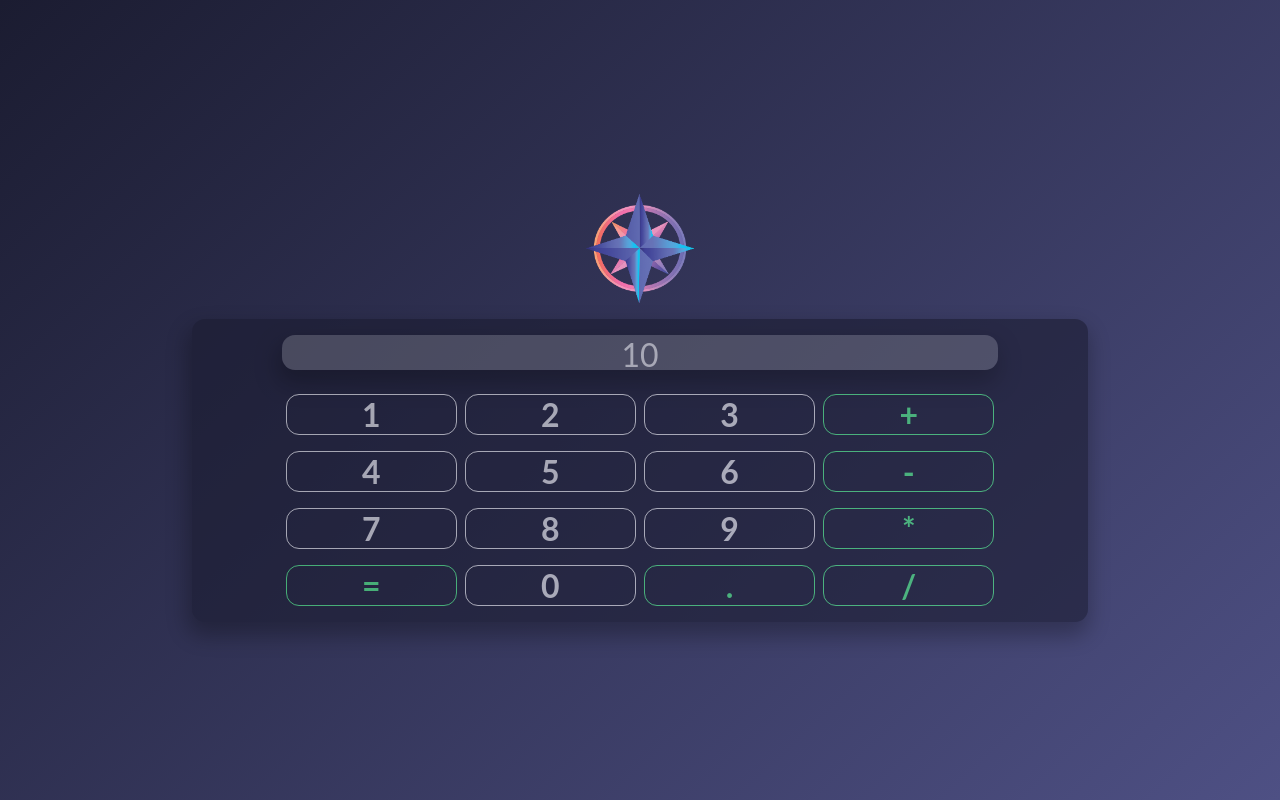
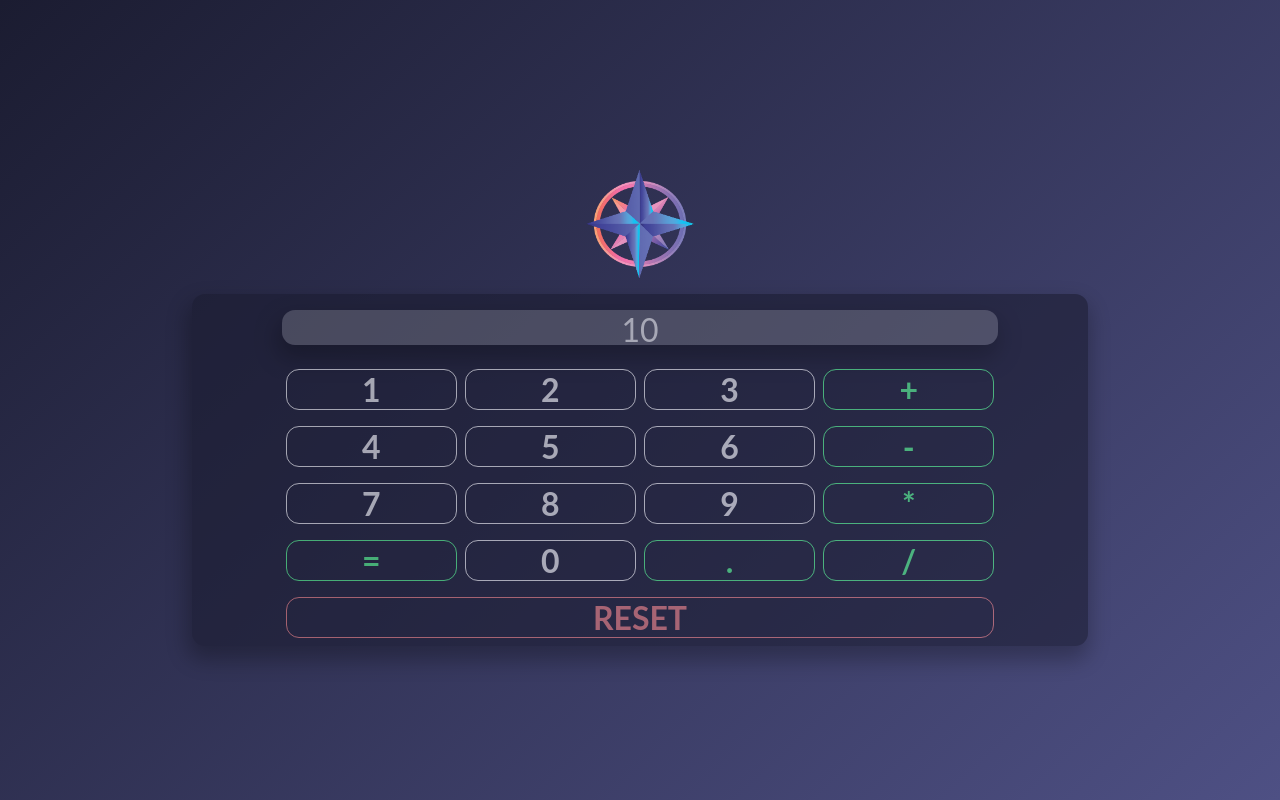
Before and after one commit to xvvas/calculator, a React (Create React App) app: page / in a window 1280 px wide. Built offline with nearby package versions, Linux system fonts and the light colour scheme.

Commit message:
add css to clear button

```diff
--- a/src/App.jsx
+++ b/src/App.jsx
@@ -2,6 +2,7 @@ import './App.css';
 import logoCalculator from'./img/Logo.png'
 import Button from './components/Button';
 import Screen from './components/Screen'
+import ClearButton from './components/ClearButton';
 function App() {
   return (
     <div className='App'>
@@ -38,7 +39,9 @@ function App() {
           <Button> . </Button>
           <Button> / </Button>
         </div>
-        <div className='cal_mainRow'></div>
+        <div className='cal_mainRow'>
+          <ClearButton>RESET</ClearButton>
+        </div>
       </div>
     </div>
   );
--- a/src/components/ClearButton.jsx
+++ b/src/components/ClearButton.jsx
@@ -1,6 +1,6 @@
 import React from "react";
-
-const ClearButton = ({ props }) => (
+import '../stylesheet/ClearButton.css'
+const ClearButton = ( props ) => (
     <div className="cal_ClearButton">{props.children}</div>
 )
 
--- /dev/null
+++ b/src/stylesheet/ClearButton.css
@@ -0,0 +1,20 @@
+.cal_ClearButton{
+    width:  100%;
+    display: flex;
+    flex: 1 1;
+    justify-content: center;
+    font-weight: bold;
+    font-size: 2rem;
+    color:  lightcoral;
+    border-radius: 13px;
+    border: 1px solid lightcoral;
+    margin: 4px;
+    cursor: pointer;
+    user-select: none;
+    transition: all 0.2s;
+}
+.cal_ClearButton:hover{
+    transition: all 0.2s;
+    background-color: lightcoral;
+    color: whitesmoke;
+}
```
